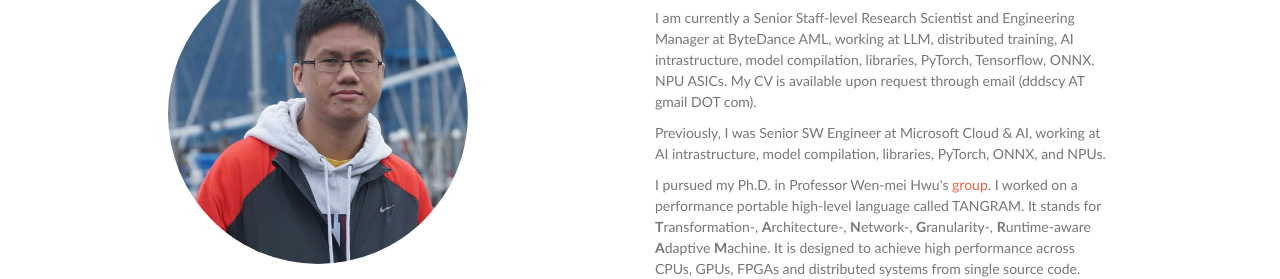
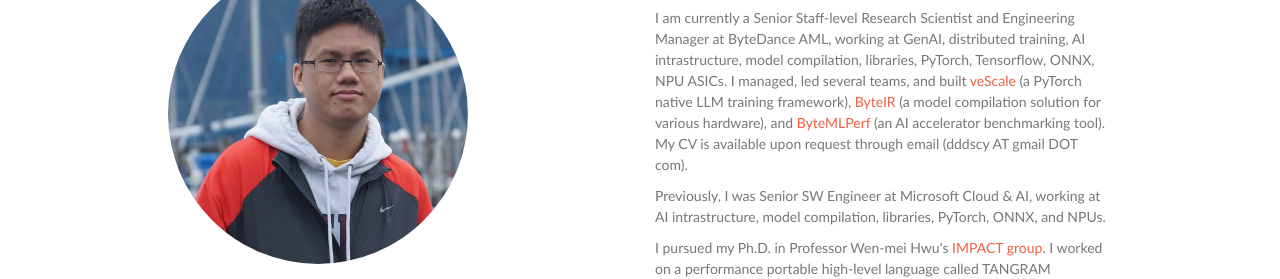
Before and after one commit to lchang20/lchang20.github.io, a website: page index.html in a window 1280 px wide. Shown: the part 536-815 px from the top of the page. Drawn offline with nearby package versions, Linux system fonts and the light colour scheme; files whose address does not match are found by name.

Commit message:
update index, and experience

```diff
--- a/index.html
+++ b/index.html
@@ -107,8 +107,12 @@
                 <div id="main" class="col-md-5 col-sm-12 col-xs-12">
                     <h2 class="section-heading">About Me</h2>
                     <p class="text-muted">
-                        I am currently a Senior Staff-level Research Scientist and Engineering Manager at ByteDance AML, working at LLM, distributed training, AI intrastructure,
-                        model compilation, libraries, PyTorch, Tensorflow, ONNX, NPU ASICs. My CV is available upon request through email
+                        I am currently a Senior Staff-level Research Scientist and Engineering Manager at ByteDance AML, working at GenAI, distributed training, AI intrastructure,
+                        model compilation, libraries, PyTorch, Tensorflow, ONNX, NPU ASICs.
+                        I managed, led several teams, and built <a href="https://github.com/volcengine/veScale">veScale</a> (a PyTorch native LLM training framework),
+                        <a href="https://byteir.ai">ByteIR</a> (a model compilation solution for various hardware), and
+                        <a href="https://bytemlperf.ai">ByteMLPerf</a> (an AI accelerator benchmarking tool).
+                        My CV is available upon request through email
                         (dddscy AT gmail DOT com).
                     </p>
                     <p class="text-muted">
@@ -117,10 +121,9 @@
                     </p>
                     <p class="text-muted">
                         I pursued my Ph.D. in Professor Wen-mei Hwu's <a
-                            href="http://impact.crhc.illinois.edu/">group</a>. I worked on a performance portable
-                        high-level language called TANGRAM.
-                        It stands for <b>T</b>ransformation-, <b>A</b>rchitecture-, <b>N</b>etwork-,
-                        <b>G</b>ranularity-, <b>R</b>untime-aware <b>A</b>daptive <b>M</b>achine.
+                            href="http://impact.crhc.illinois.edu/">IMPACT group</a>. I worked on a performance portable
+                        high-level language called TANGRAM (<b>T</b>ransformation-, <b>A</b>rchitecture-, <b>N</b>etwork-,
+                        <b>G</b>ranularity-, <b>R</b>untime-aware <b>A</b>daptive <b>M</b>achine).
                         It is designed to achieve high performance across CPUs, GPUs, FPGAs and distributed systems from
                         single source code.
                     </p>
```
Also changed, not shown: experience.html (+1 -1 lines).
